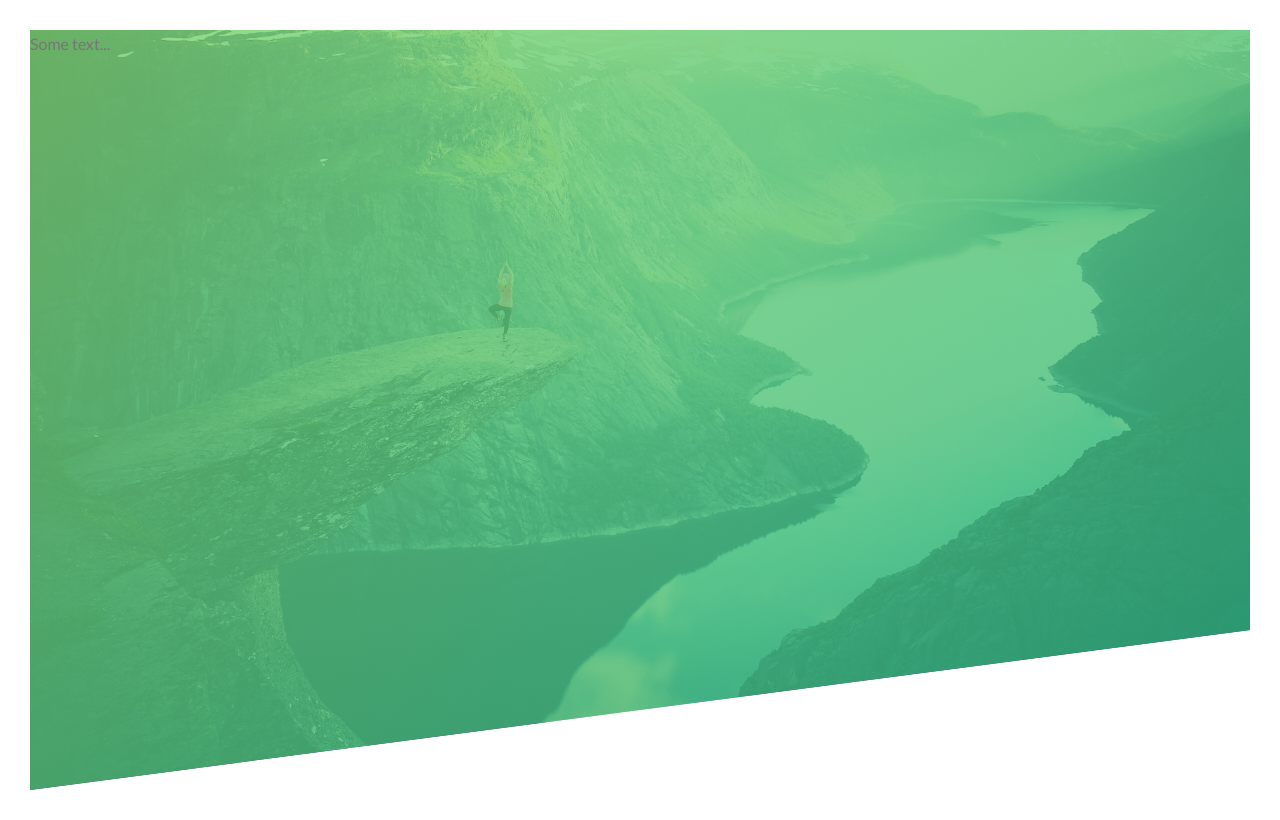
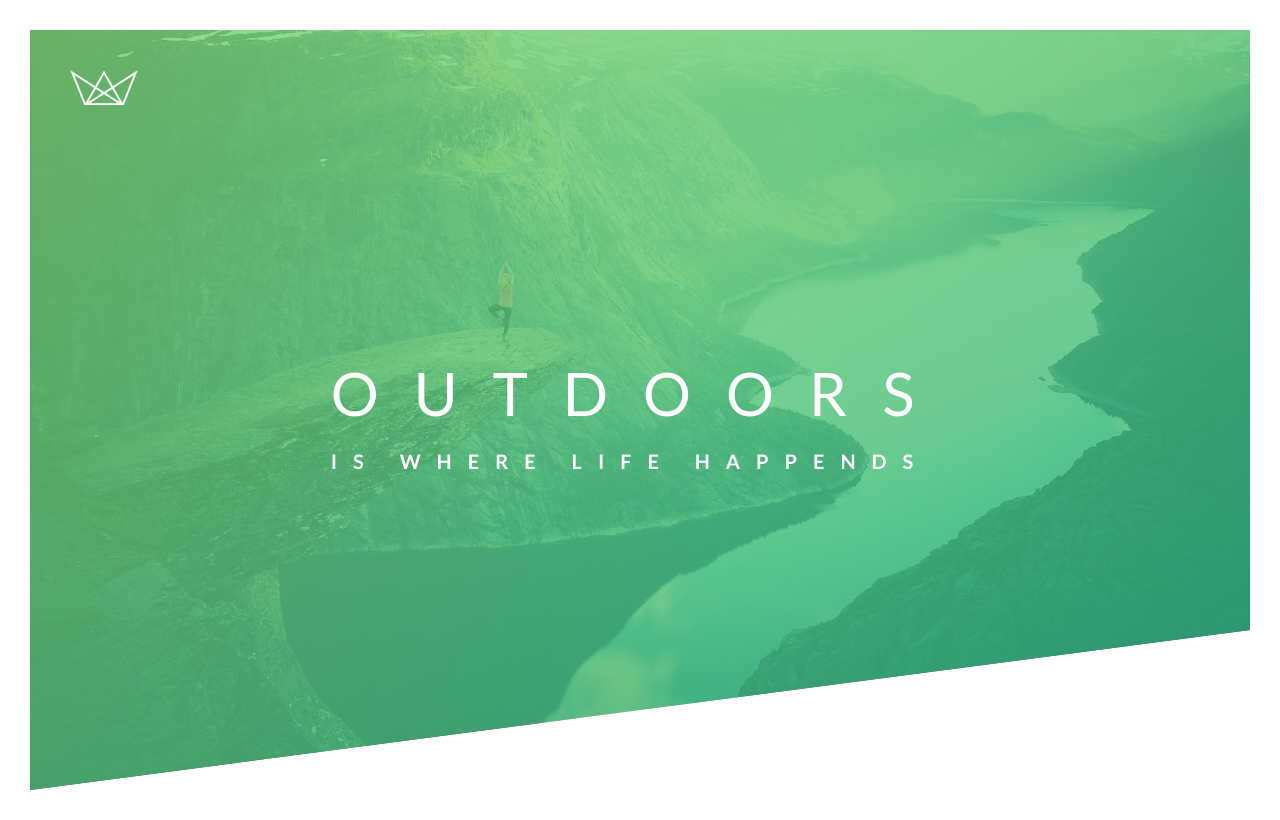
Before and after one commit to thijsBoet/advanced-css-and-sass, a plain HTML site: page Natours/starter/index.html in a window 1280 px wide. Drawn offline with Linux system fonts and the light colour scheme; files that its build step writes are made by us from their sources.

Commit message:
finished header

```diff
--- a/Natours/starter/css/style.css
+++ b/Natours/starter/css/style.css
@@ -23,6 +23,7 @@ body {
 }
 
 .header {
+  position: relative;
   height: 95vh;
   background-image: linear-gradient(
     to right bottom,
@@ -34,3 +35,40 @@ body {
 
   clip-path: polygon(0 0, 100% 0, 100% 75vh, 0 100%);
 }
+
+.logo-box {
+  position: absolute;
+  top: 40px;
+  left: 40px;
+}
+
+.logo {
+  height: 35px;
+}
+
+.text-box {
+  position: absolute;
+  top: 50%;
+  left: 50%;
+  transform: translate(-50%, -50%);
+}
+
+.heading-primary {
+  color: #fff;
+  text-transform: uppercase;
+
+}
+
+.heading-primary-main {
+  display: block;
+  font-size: 60px;
+  font-weight: 400;
+  letter-spacing: 35px;
+}
+
+.heading-primary-sub {
+  display: block;
+  font-size: 20px;
+  font-weight: 700;
+  letter-spacing: 16px;
+}
--- a/Natours/starter/index.html
+++ b/Natours/starter/index.html
@@ -14,7 +14,15 @@
     </head>
     <body>
         <header class="header">
-            Some text...
+            <div class="logo-box">
+                <img src="../starter/img/logo-white.png" alt="Logo" class="logo">
+            </div>
+            <div class="text-box">
+                <h1 class="heading-primary">
+                    <span class="heading-primary-main">OUTDOORS</span>
+                    <span class="heading-primary-sub">is where life happends</span>
+                </h1>
+            </div>
         </header>
 
     </body>
```
